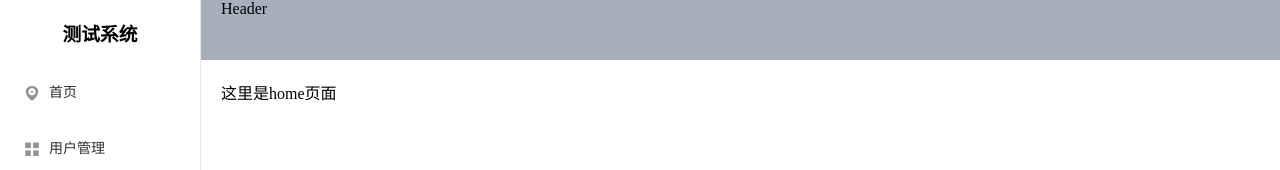
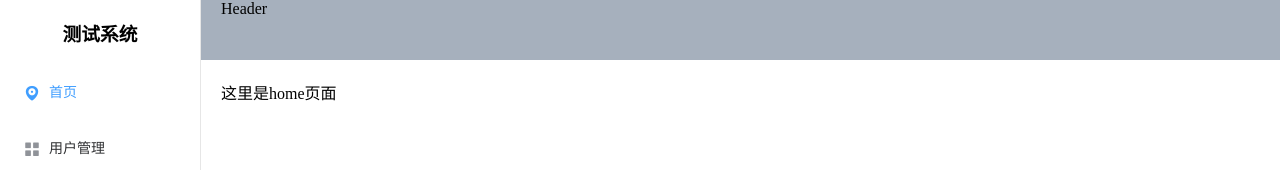
Before and after one commit to xiaoshanzhaguo/vue-test, a Vue app: page /home in a window 1280 px wide. Shown: the top 170 px of the page. Built offline with nearby package versions, Linux system fonts and the light colour scheme.

Commit message:
complete 页面刷新时，菜单项仍然高亮

```diff
--- a/src/components/CommonAside.vue
+++ b/src/components/CommonAside.vue
@@ -1,6 +1,6 @@
 <template>
   <el-menu
-    default-active="1-4-1"
+    :default-active="activePath"
     class="el-menu-vertical-demo"
     @open="handleOpen"
     router
@@ -42,7 +42,12 @@ export default {
     },
     handleClose(key, keyPath) {
       console.log(key, keyPath);
-    }
+    },
+  },
+  computed: {
+    activePath() {
+      return this.$route.path;
+    },
   },
 };
 </script>
```
